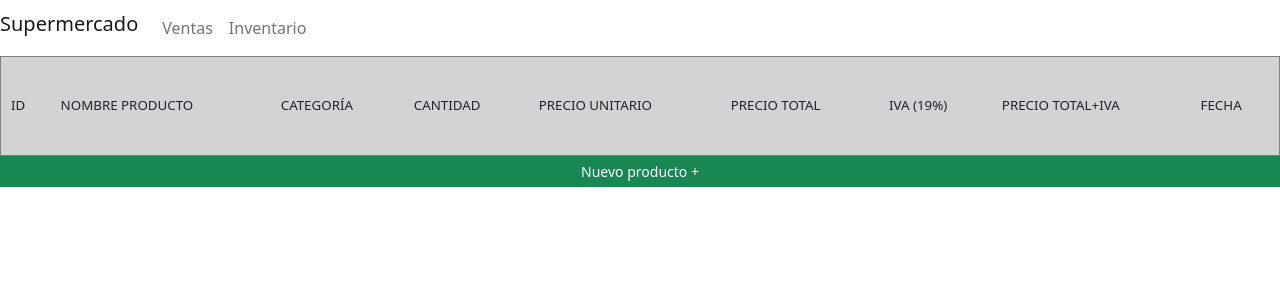
After one commit to CamiloRodriguez-1213/Proyecto_Analisis_Financiero, a PHP site: page /ventas.php in a window 1280 px wide. The commit adds this page. Shown: the top 300 px of the page. Run offline with PHP 8.4, Linux system fonts and the light colour scheme; data that the repository does not hold is empty; some libraries are stand-ins or nearby versions.

```diff
--- a/accesorios/navbar.php
+++ b/accesorios/navbar.php
@@ -10,18 +10,12 @@
         <div class="collapse navbar-collapse" id="navbarNav">
             <ul class="navbar-nav">
             <li class="nav-item active">
-                <a class="nav-link" href="#">Productos <span class="sr-only">(current)</span></a>
+                <a class="nav-link" href="ventas.php">Ventas </a>
             </li>
             <li class="nav-item">
                 <a class="nav-link" href="inventario.php">Inventario</a>
             </li>
-            <li class="nav-item">
-                <a class="nav-link" href="#">Pricing</a>
-            </li>
-            <li class="nav-item">
-                <a class="nav-link disabled" href="#">Disabled</a>
 
-            </li>
             <li>
 
             </li>
--- a/includes/config.php
+++ b/includes/config.php
@@ -2,5 +2,5 @@
 define('HOST', 'localhost');
 define('USER', 'root');
 define('PASSWORD', '');
-define('DB', 'proyectoanalisis');
+define('DB', 'proyecto');
 ?>
--- /dev/null
+++ b/ventas.php
@@ -0,0 +1,54 @@
+<?php
+    include('includes/db.php');
+
+    $sql = "select * from inventario";
+
+    $result = DB::query($sql);
+
+?>
+
+<!DOCTYPE html>
+<html lang="es">
+<head>
+    <meta charset="UTF-8">
+    <meta name="viewport" content="width=device-width, initial-scale=1.0">
+    <title>Listado de Personas</title>
+    <?php include 'accesorios/navbar.php' ?>
+
+</head>
+<body>
+    <table style="width: 100%; height: 100px;" border cellpadding=10 cellspacing=0>
+
+            <tr class="bg-dark" style="align-items: center; font-size: smaller; --bs-bg-opacity: .20;">
+            <td>ID</td>
+                <td>NOMBRE PRODUCTO</td>
+                <td>CATEGORÍA</td>
+                <td>CANTIDAD</td>
+                <td>PRECIO UNITARIO</td>
+                <td>PRECIO TOTAL</td>
+                <td> IVA (19%)</td>
+                <td>PRECIO TOTAL+IVA</td>
+                <td>FECHA</td>
+
+            </tr>
+            <?php while($mostrar=mysqli_fetch_array($result)){ ?>
+                <tr style="font-size: small;">
+                    <td><?= $mostrar['id'] ?></td>
+                    <td><?= $mostrar['nombre_producto'] ?></td>
+                    <td><?= $mostrar['categoria'] ?></td>
+                    <td><?= $mostrar['cantidad'] ?></td>
+                    <td>$ <?= $mostrar['precio_unitario'] ?></td>
+                    <td>$ <?= $mostrar['precio_unitario'] * $mostrar['cantidad']  ?></td>
+                    <td>$ <?= ($mostrar['precio_unitario']* 0.19) + $mostrar['precio_unitario']  ?></td>
+                    <td>$ <?=($mostrar['precio_unitario']* 0.19 + $mostrar['precio_unitario']) * $mostrar['cantidad'] ?></td>
+                    <td><?= $mostrar['fecha'] ?></td>
+                </tr>
+                <div>
+
+            <?php } ?>
+        </table>
+        <div class="row ">
+                <button class="btn btn-success btn-sm" type="submit" onclick="window.location.href='nuevo_producto.php';">Nuevo producto +</button>
+            </div>
+</body>
+</html>
```
Also changed, not shown: buscar_fecha.php (+13 -1 lines), index.php (+4 -3 lines), inventario.php (+35 -10 lines), imagen/4710886059172-001-750Wx750H.jpg (added).
